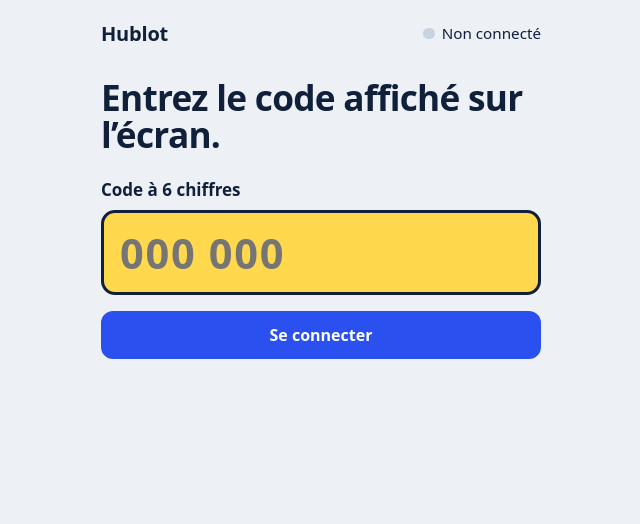
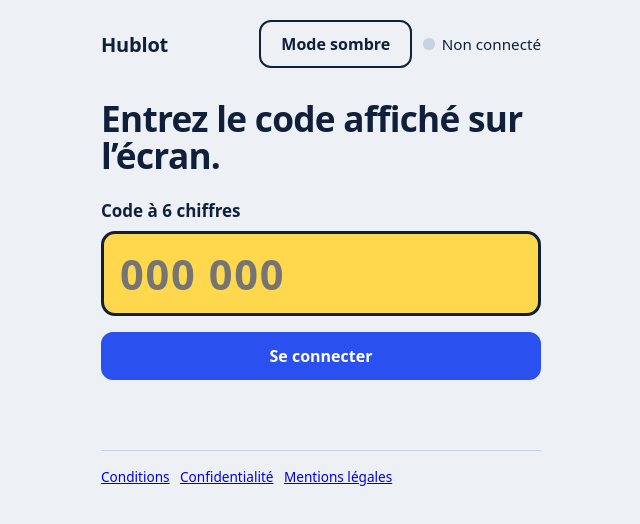
Before and after one commit to jed-aloui/Lienvo, a website: page public/phone.html in a window 1280 px wide. Shown: the whole page, without its empty margins (319-959 px from the left). Drawn offline with Linux system fonts and the light colour scheme.

Commit message:
Add footer with legal and privacy links
Added footer with links to conditions, privacy, and legal mentions.

```diff
--- a/public/phone.html
+++ b/public/phone.html
@@ -4,11 +4,11 @@
 <meta charset="utf-8">
 <meta name="viewport" content="width=device-width,initial-scale=1">
 <title>Hublot – téléphone</title>
-<link rel="stylesheet" href="https://fonts.googleapis.com/css2?family=Bricolage+Grotesque:opsz,wght@12..96,800&family=Figtree:wght@400;600&display=swap">
 <link rel="stylesheet" href="/hublot.css">
 <style>
 main{max-width:30rem;margin:0 auto;padding:1.25rem 1.25rem 3rem}
 header{display:flex;justify-content:space-between;align-items:center;margin-bottom:2rem}
+.head-actions{display:flex;align-items:center;gap:.7rem}
 .state{display:flex;align-items:center;gap:.45rem;font-size:.95rem}
 .state::before{content:"";width:.7rem;height:.7rem;border-radius:50%;background:var(--mist)}
 .state.on::before{background:var(--ok)}
@@ -25,11 +25,13 @@ label{display:block;font-weight:600;margin-bottom:.5rem}
 #sent{list-style:none;margin:1.5rem 0 0;padding:0}
 #sent li{padding:.6rem 0;border-top:1px solid var(--mist);overflow-wrap:anywhere}
 #sent progress{display:block;width:100%;height:.5rem;margin-top:.35rem;accent-color:var(--cobalt)}
+footer{margin-top:2rem;padding-top:1rem;border-top:1px solid var(--mist);font-size:.85rem;color:var(--muted)}
+footer a{display:inline-block;margin-right:.65rem}
 </style>
 </head>
 <body>
 <main>
-  <header><span class="brand">Hublot</span><span id="state" class="state">Non connecté</span></header>
+  <header><span class="brand">Hublot</span><div class="head-actions"><button id="theme" class="btn" type="button" aria-pressed="false">Mode sombre</button><span id="state" class="state">Non connecté</span></div></header>
 
   <section id="s1">
     <h1>Entrez le code affiché sur l’écran.</h1>
@@ -50,11 +52,20 @@ label{display:block;font-weight:600;margin-bottom:.5rem}
     </div>
     <ul id="sent"></ul>
   </section>
+  <footer><a href="/conditions.html">Conditions</a><a href="/confidentialite.html">Confidentialité</a><a href="/mentions-legales.html">Mentions légales</a></footer>
 </main>
 
 <script>
 const $ = s => document.querySelector(s);
 let ws, pc, ctl, files, stream, track, sender, wake, ice = [], chain = Promise.resolve(), facing = 'environment';
+
+function setTheme(dark) {
+  document.documentElement.dataset.theme = dark ? 'dark' : 'light';
+  $('#theme').textContent = dark ? 'Mode clair' : 'Mode sombre';
+  $('#theme').setAttribute('aria-pressed', String(dark));
+}
+setTheme(window.matchMedia?.('(prefers-color-scheme: dark)').matches ?? false);
+$('#theme').onclick = () => setTheme(document.documentElement.dataset.theme !== 'dark');
 
 const sig = data => ws.send(JSON.stringify({ type: 'signal', data }));
 const setState = (txt, on) => { $('#state').textContent = txt; $('#state').classList.toggle('on', !!on); };
```
